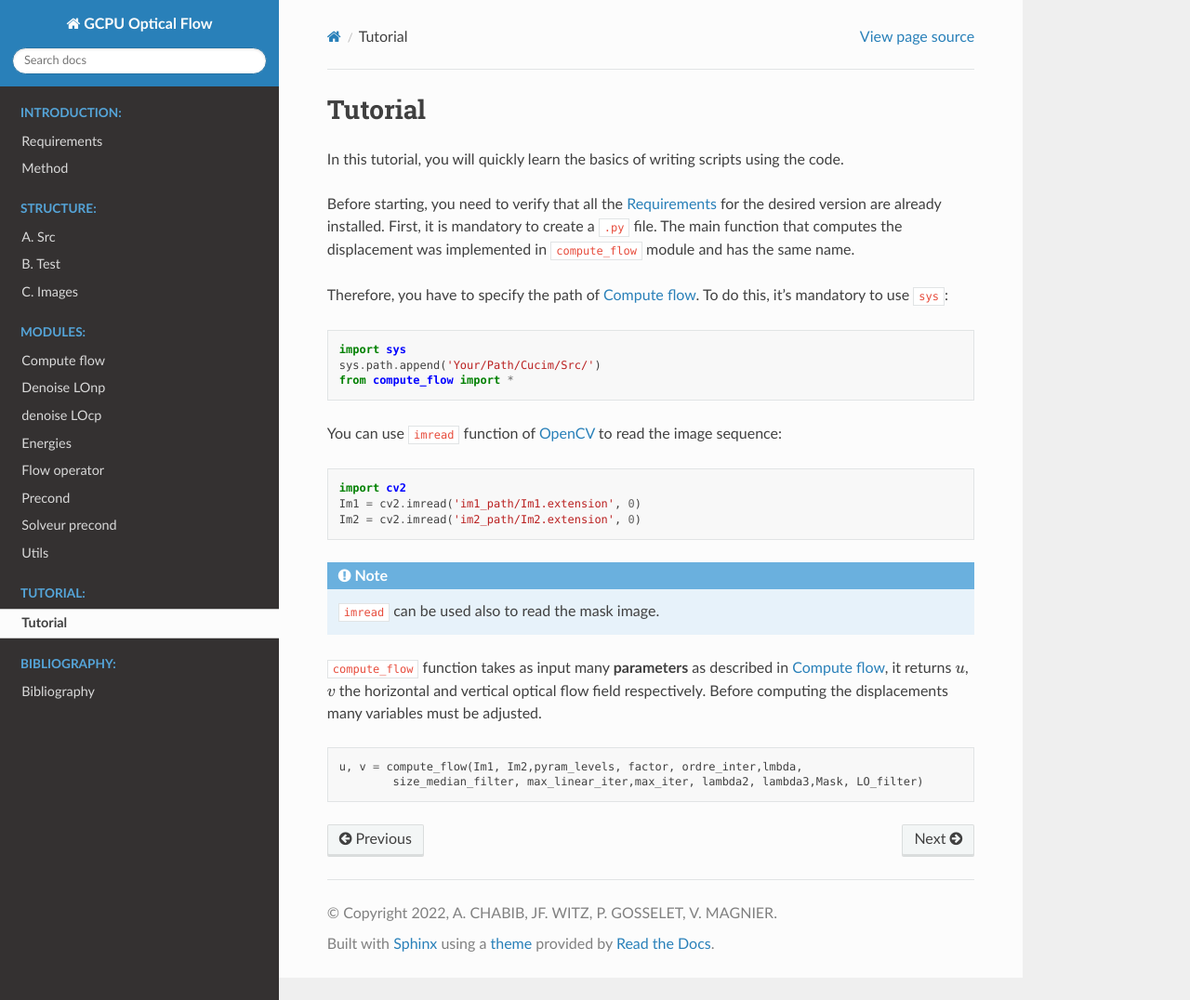
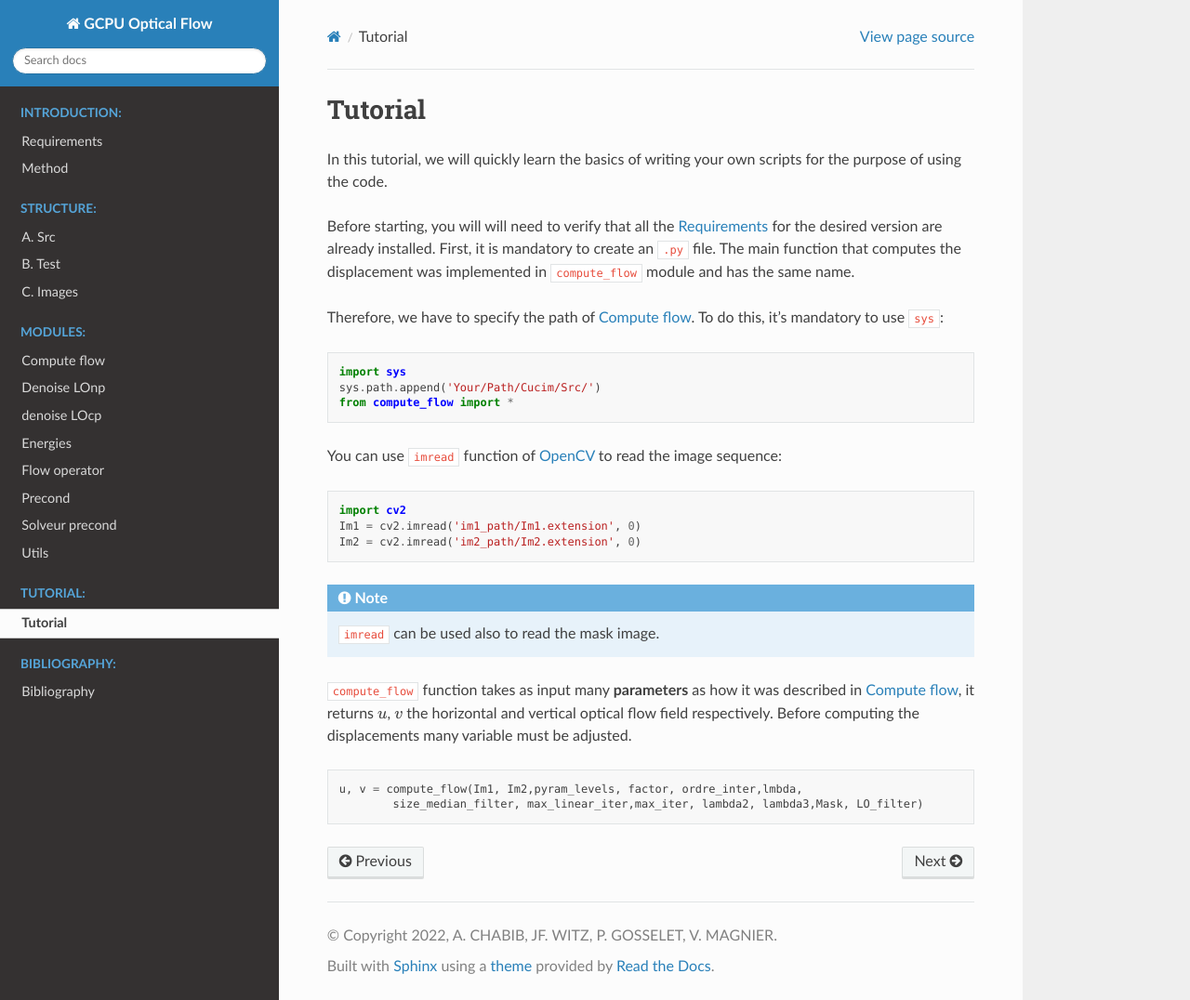
Before and after one commit to chabibchabib/GCpu_OpticalFlow, a Sphinx documentation site: the page built from Doc/Tuto.rst, in a window 1280 px wide and 1076 px high. Shown: the whole window at 93% size. Built offline with Sphinx 7.4.7 and the Read the Docs theme 2.0.0, drawn with Linux system fonts in a browser that asks for light colours.

Commit message:
Correct Readme.rst & Tuto.rst

```diff
--- a/Doc/Tuto.rst
+++ b/Doc/Tuto.rst
@@ -2,12 +2,12 @@ Tutorial
 ========
 
 
-In this tutorial, you will quickly learn the basics of writing scripts using the code.
+In this tutorial, we will quickly learn the basics of writing your own scripts for the purpose of using the code.
 
-Before starting, you need to verify that all the :ref:`Requirements` for the desired version are already installed.
-First, it is mandatory to create a ``.py`` file. The main function that computes the displacement was implemented in ``compute_flow`` module and has the same name.
+Before starting, you will will need to verify that all the :ref:`Requirements` for the desired version are already installed.
+First, it is mandatory to create an ``.py`` file. The main function that computes the displacement was implemented in ``compute_flow`` module and has the same name.
 
-Therefore, you have to specify the path of  :ref:`Compute flow`. To do this, it's mandatory to use ``sys``:
+Therefore, we have to specify the path of  :ref:`Compute flow`. To do this, it's mandatory to use ``sys``:
 
 .. code-block:: python
 
@@ -28,8 +28,8 @@ You can use ``imread`` function of  `OpenCV <https://opencv.org/>`_ to read the
     ``imread`` can be used also to read the mask image.
 
 
-``compute_flow`` function takes as input many **parameters** as described in :ref:`Compute flow`, it returns :math:`u`, :math:`v` the horizontal and vertical optical flow field respectively.
-Before computing the displacements many variables must be adjusted.
+``compute_flow`` function takes as input many **parameters** as how it was described in :ref:`Compute flow`, it returns :math:`u`, :math:`v` the horizontal and vertical optical flow field respectively.
+Before computing the displacements many variable must be adjusted.
 
 .. code-block:: python
 
```
Also changed, not shown: Doc/README.rst (+10 -10 lines).
